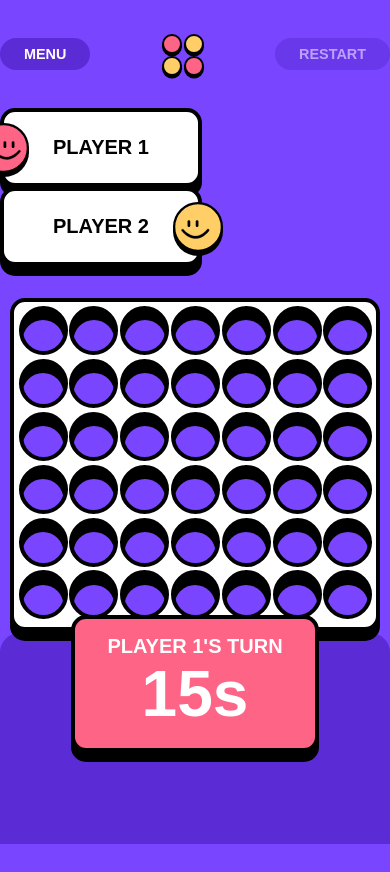
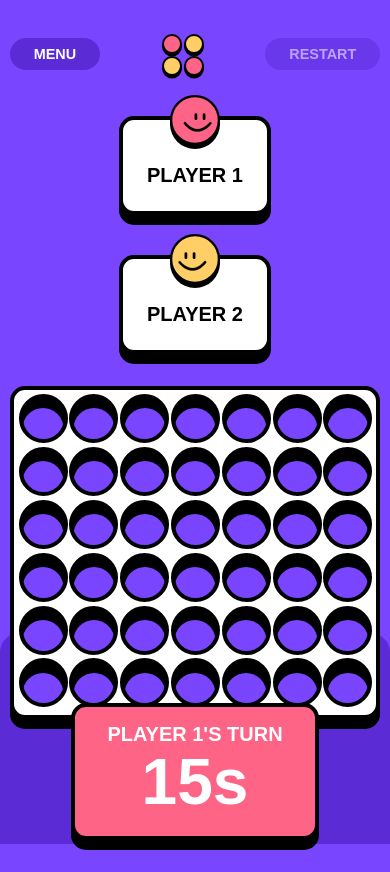
Before and after one commit to FOWMind/connect-four-game, a website built with webpack: page index.html in a window 390 px wide. Both pictures are taken after a click on the button "PLAY VS PLAYER". Before the commit the page ends 844 px from the top, so only its background shows below. Built offline with nearby package versions, Linux system fonts and the light colour scheme; a web font is replaced by a local one.

Commit message:
[Style (game)] Mobile design for players and arrow

```diff
--- a/src/styles/index.scss
+++ b/src/styles/index.scss
@@ -3,7 +3,7 @@
 
 // Screen sizes
 $desktopSize: 1360px;
-$mobileSize: 450px;
+$tabletSize: 450px;
 
 // Board
 $boardColumns: 7;
@@ -344,10 +344,12 @@ button {
 
 /* ---------- Players ---------- */
 .players-wrapper {
+  @media screen and (min-width: $tabletSize) {
     display: flex;
     justify-content: space-between;
     align-items: flex-start;
     flex-wrap: wrap;
+  }
 
   @media screen and (min-width: $desktopSize) {
     display: contents;
@@ -355,32 +357,24 @@ button {
 
   .player {
     padding: 1.5rem;
+    margin: 0 auto;
+    margin-top: 2.5rem;
     border-radius: 15px;
-    display: inline-block;
+    display: block;
+    max-width: max-content;
     background-color: $primaryBg;
     border: 4px solid $secondaryBg;
     box-shadow: 0 10px 0 0 $secondaryBg;
     position: relative;
 
-    &-1 {
-      .player-avatar {
-        left: -(math.div($playerSize, 2));
-      }
-    }
-
-    &-2 {
-      .player-avatar {
-        right: -(math.div($playerSize, 2));
-      }
-    }
-
     &-avatar {
-      position: absolute;
-      top: 50%;
-      transform: translateY(-50%);
-      z-index: 5;
       width: $playerSize;
       height: $playerSize;
+      position: absolute;
+      top: -(math.div($playerSize, 2));
+      left: 50%;
+      transform: translateX(-50%);
+      z-index: 5;
 
       &,
       &::before {
@@ -406,20 +400,53 @@ button {
         position: relative;
         z-index: 5;
       }
+
+      @media screen and (min-width: $tabletSize) {
+        position: absolute;
+        top: 50%;
+        transform: translateY(-50%);
+      }
     }
 
     &-name {
       display: inline-block;
       text-transform: uppercase;
+      text-align: center;
       font-weight: $fwMedium;
       font-size: 1.25rem;
+      margin-top: math.div($playerSize, 2.5);
 
+      @media screen and (min-width: $tabletSize) {
+        margin-top: 0;
+      }
+    }
+
+    @media screen and (min-width: $tabletSize) {
+      margin: 0;
+      max-width: initial;
+
+      &-1 {
+        .player-avatar {
+          right: auto;
+          left: -(math.div($playerSize, 2));
+        }
+      }
+
+      &-2 {
+        .player-avatar {
+          left: auto;
+          right: -(math.div($playerSize, 2));
+        }
+      }
+
+      &-name {
         &:first-of-type {
           margin-left: math.div($playerSize, 2);
         }
 
         &:last-of-type {
           margin-right: math.div($playerSize, 2);
+        }
       }
     }
   }
@@ -441,7 +468,7 @@ button {
   border: 4px solid $secondaryBg;
   box-shadow: 0 10px 0 0 $secondaryBg;
 
-  @media screen and (min-width: $mobileSize) {
+  @media screen and (min-width: $tabletSize) {
     max-width: initial;
     height: ($discSize * $boardRows) + ($discMargin * ($boardRows)) +
       ($discBorderWidth * $boardRows);
@@ -457,7 +484,7 @@ button {
 }
 
 .arrow {
-  width: $arrowSize;
+  width: 13.57vw - $boardBorderWidth;
   height: auto;
   position: absolute;
 
@@ -475,6 +502,10 @@ button {
     path {
       fill: $playerTwoClr;
     }
+  }
+
+  @media screen and (min-width: $tabletSize) {
+    width: $arrowSize;
   }
 
   @media screen and (min-width: $desktopSize) {
@@ -554,7 +585,7 @@ button {
     }
   }
 
-  @media screen and (min-width: $mobileSize) {
+  @media screen and (min-width: $tabletSize) {
     width: 14.8%;
     max-width: $discSize;
     height: 16.6%;
```
Also changed, not shown: src/index.js (+0 -19 lines), src/css/index.css, 1 other file. Lines whose indentation alone changed are shown as unchanged.
